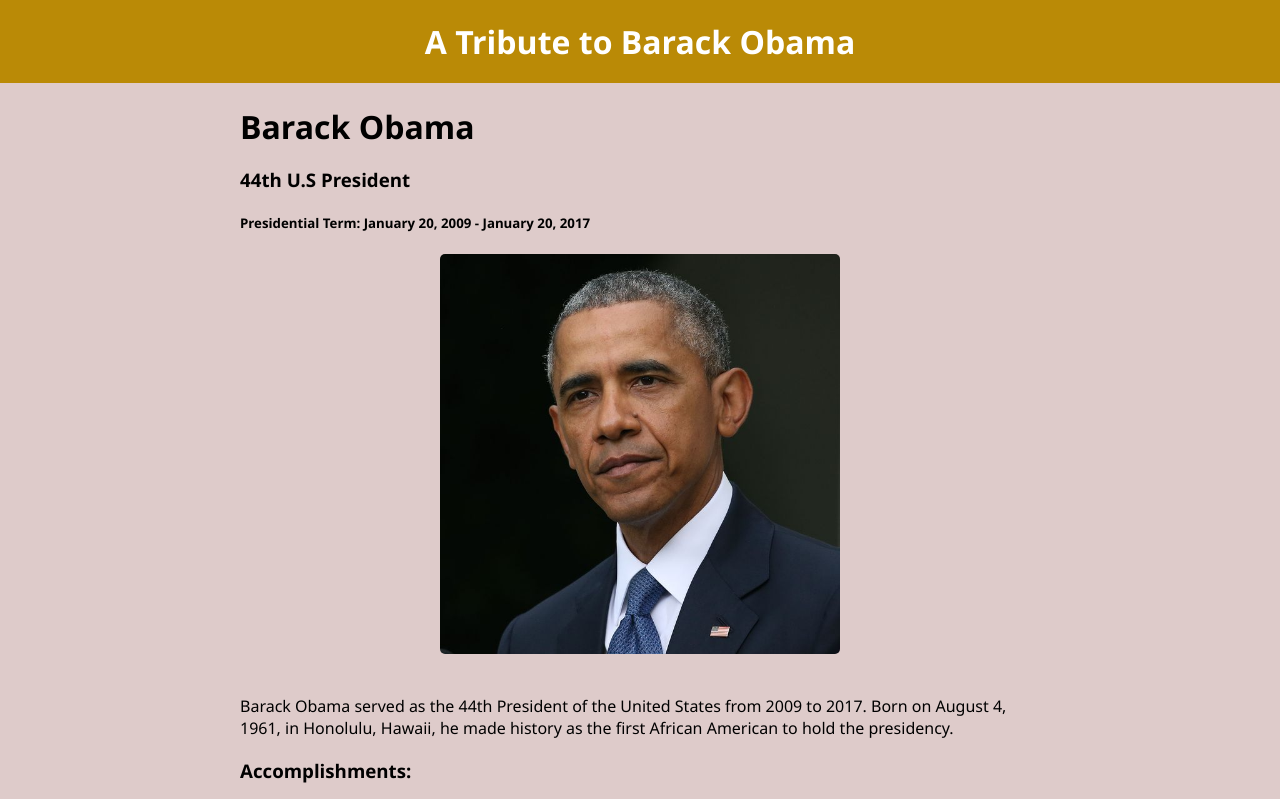
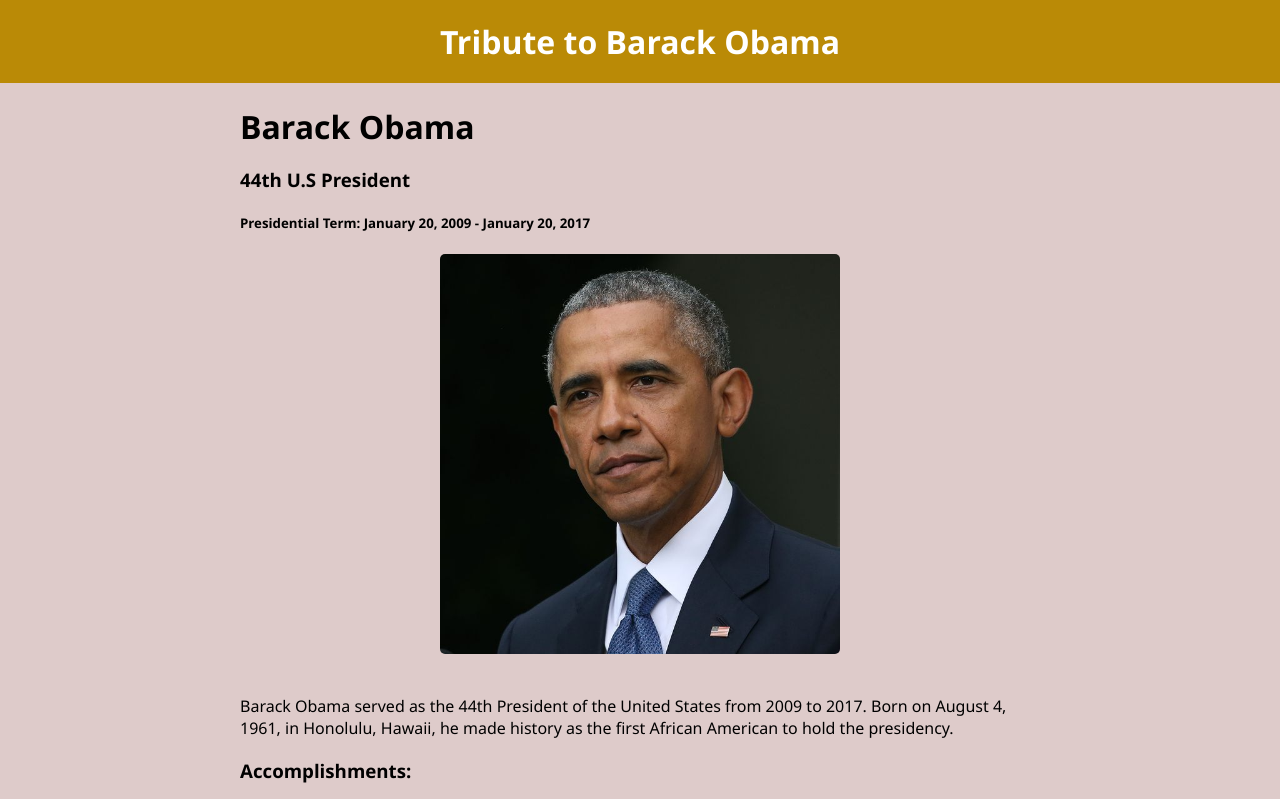
Before and after one commit to akogabriel/Assignment-1, a plain HTML site: page index.html in a window 1280 px wide. Shown: the top 799 px of the page. Drawn offline with Linux system fonts and the light colour scheme.

Commit message:
Updated html file

```diff
--- a/index.html
+++ b/index.html
@@ -7,7 +7,7 @@
   </head>
   <body>
     <header>
-      <h1>A Tribute to Barack Obama</h1>
+      <h1>Tribute to Barack Obama</h1>
     </header>
 
     <main>
```
